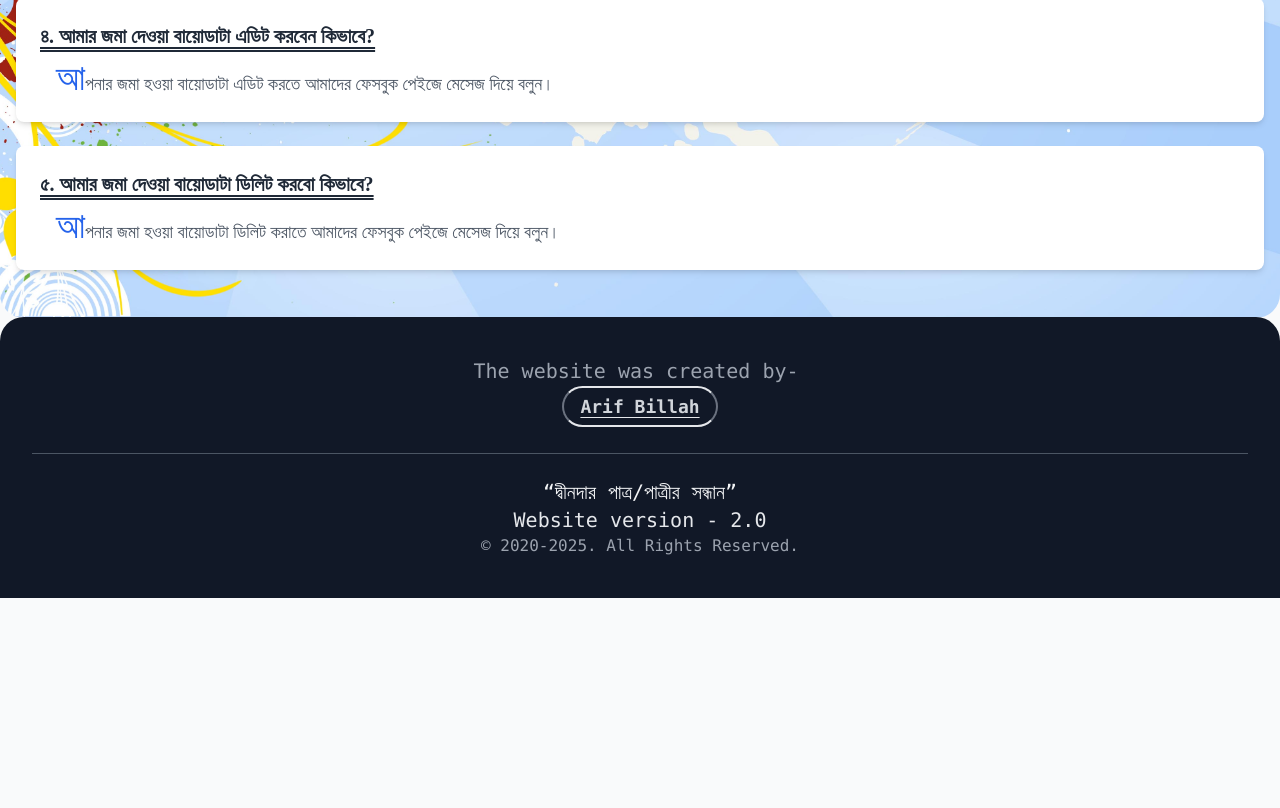
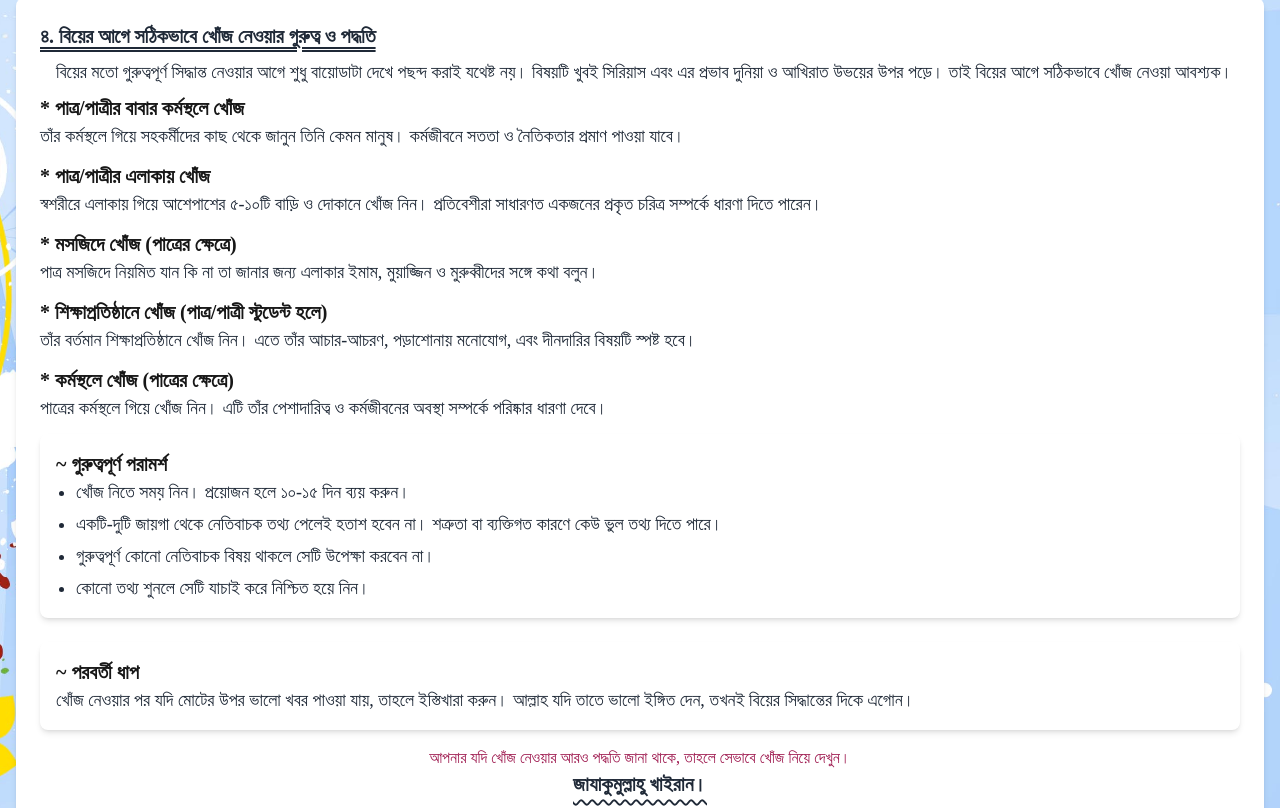
Before and after one commit to arifbillah0156/Dindar-Patro-Patrir-Shondhan-V2, a Next.js app: page /guide in a window 1280 px wide. Shown: the part 920-1728 px from the top of the page. Before the commit the page ends 1518 px from the top, so only its background shows below. Built offline with nearby package versions, Linux system fonts and the light colour scheme; a web font is replaced by a local one.

Commit message:
edit54da45saf

```diff
--- a/app/guide/guideSection.jsx
+++ b/app/guide/guideSection.jsx
@@ -4,7 +4,7 @@ export default function GuideSection({ header, text }) {
       <h2 className="text-xl font-semibold text-gray-800 mb-2 underline decoration-double underline-offset-4">
         {header}
       </h2>
-      <p className="text-gray-600 text-lg first-letter:text-4xl first-letter:text-blue-600 indent-4">
+      <p className="text-gray-700 text-lg first-letter:text-4xl first-letter:text-blue-600 indent-4">
         {text}
       </p>
     </section>
--- a/app/guide/page.jsx
+++ b/app/guide/page.jsx
@@ -1,6 +1,44 @@
 "use client";
 import GuideSection from "./guideSection";
 export default function Guide() {
+  const steps = [
+    {
+      id: 1,
+      title: "পাত্র/পাত্রীর বাবার কর্মস্থলে খোঁজ",
+      description:
+        "তাঁর কর্মস্থলে গিয়ে সহকর্মীদের কাছ থেকে জানুন তিনি কেমন মানুষ। কর্মজীবনে সততা ও নৈতিকতার প্রমাণ পাওয়া যাবে।",
+    },
+    {
+      id: 2,
+      title: "পাত্র/পাত্রীর এলাকায় খোঁজ",
+      description:
+        "স্বশরীরে এলাকায় গিয়ে আশেপাশের ৫-১০টি বাড়ি ও দোকানে খোঁজ নিন। প্রতিবেশীরা সাধারণত একজনের প্রকৃত চরিত্র সম্পর্কে ধারণা দিতে পারেন।",
+    },
+    {
+      id: 3,
+      title: "মসজিদে খোঁজ (পাত্রের ক্ষেত্রে)",
+      description:
+        "পাত্র মসজিদে নিয়মিত যান কি না তা জানার জন্য এলাকার ইমাম, মুয়াজ্জিন ও মুরুব্বীদের সঙ্গে কথা বলুন।",
+    },
+    {
+      id: 4,
+      title: "শিক্ষাপ্রতিষ্ঠানে খোঁজ (পাত্র/পাত্রী স্টুডেন্ট হলে)",
+      description:
+        "তাঁর বর্তমান শিক্ষাপ্রতিষ্ঠানে খোঁজ নিন। এতে তাঁর আচার-আচরণ, পড়াশোনায় মনোযোগ, এবং দীনদারির বিষয়টি স্পষ্ট হবে।",
+    },
+    {
+      id: 5,
+      title: "কর্মস্থলে খোঁজ (পাত্রের ক্ষেত্রে)",
+      description:
+        "পাত্রের কর্মস্থলে গিয়ে খোঁজ নিন। এটি তাঁর পেশাদারিত্ব ও কর্মজীবনের অবস্থা সম্পর্কে পরিষ্কার ধারণা দেবে।",
+    },
+  ];
+  const tips = [
+    "খোঁজ নিতে সময় নিন। প্রয়োজন হলে ১০-১৫ দিন ব্যয় করুন।",
+    "একটি-দুটি জায়গা থেকে নেতিবাচক তথ্য পেলেই হতাশ হবেন না। শত্রুতা বা ব্যক্তিগত কারণে কেউ ভুল তথ্য দিতে পারে।",
+    "গুরুত্বপূর্ণ কোনো নেতিবাচক বিষয় থাকলে সেটি উপেক্ষা করবেন না।",
+    "কোনো তথ্য শুনলে সেটি যাচাই করে নিশ্চিত হয়ে নিন।",
+  ];
   return (
     <div
       className="h-max w-[100%] bg-cover bg-center transition-all duration-1000 py-12 mb-[-41px] rounded-3xl"
@@ -19,7 +57,7 @@ export default function Guide() {
       <main className="container mx-auto px-4">
         <GuideSection
           header="১. সতর্কতা:-"
-          text="কর্তৃপক্ষ কেবল পাত্র বা পাত্রীর কাছ থেকে বায়োডাটা সংগ্রহ করে এবং আগ্রহী পক্ষের মধ্যে পছন্দ অনুযায়ী বায়োডাটা সরবরাহ করে। তবে, বায়োডাটা যাচাই-বাছাই বা ভেরিফিকেশনের কোনো সুযোগ কর্তৃপক্ষের নেই। তাই আপনাদের প্রতি অনুরোধ, নিজ দায়িত্বে প্রয়োজনীয় যাচাই-বাছাই করে সিদ্ধান্ত নেবেন। কোনো ধরনের সমস্যা বা প্রতারণার শিকার হলে তার সম্পূর্ণ দায়ভার সংশ্লিষ্ট পক্ষের ওপর বর্তাবে। এক্ষেত্রে কর্তৃপক্ষ দুনিয়া বা আখিরাতে কোনোভাবেই দায়ী থাকবে না এবং কারো কাছে জবাবদিহি করতে বাধ্য নয়। এই শর্ত মেনে চলতে রাজি থাকলে তবেই আগ্রহী হন।"
+          text="কর্তৃপক্ষ কেবল পাত্র বা পাত্রীর কাছ থেকে বায়োডাটা সংগ্রহ করে এবং আগ্রহী পক্ষের মধ্যে পছন্দ অনুযায়ী বায়োডাটা সরবরাহ করে। তবে, বায়োডাটা যাচাই-বাছাই বা ভেরিফিকেশনের কোনো সুযোগ কর্তৃপক্ষের নেই। তাই আপনাদের প্রতি অনুরোধ, নিজ দায়িত্বে প্রয়োজনীয় যাচাই-বাছাই করে সিদ্ধান্ত নেবেন। আপনাদের অসাবধানতার কারনে কোনো ধরনের সমস্যা বা প্রতারণার শিকার হলে তার সম্পূর্ণ দায়ভার সংশ্লিষ্ট পক্ষের ওপর বর্তাবে। এক্ষেত্রে কর্তৃপক্ষ দুনিয়া বা আখিরাতে কোনোভাবেই দায়ী থাকবে না এবং কারো কাছে জবাবদিহি করতে বাধ্য নয়। এই শর্ত মেনে চলতে রাজি থাকলে তবেই আগ্রহী হন।"
         />{" "}
         <br />
         <GuideSection
@@ -64,14 +102,69 @@ export default function Guide() {
             <li>বিবাহকে সহজ করাই আমাদের মূল লক্ষ্য।</li>
           </ul>
         </section>{" "}
+        {/*  */}
+        {/*  */}
+        <br />
+        <div className="bg-white shadow-md rounded-lg p-6">
+          <h1 className="text-xl font-semibold text-gray-800 mb-2 underline decoration-double underline-offset-4">
+            ৪. বিয়ের আগে সঠিকভাবে খোঁজ নেওয়ার গুরুত্ব ও পদ্ধতি
+          </h1>
+          <p className="text-gray-800 text-lg  indent-4">
+            বিয়ের মতো গুরুত্বপূর্ণ সিদ্ধান্ত নেওয়ার আগে শুধু বায়োডাটা দেখে পছন্দ
+            করাই যথেষ্ট নয়। বিষয়টি খুবই সিরিয়াস এবং এর প্রভাব দুনিয়া ও আখিরাত
+            উভয়ের উপর পড়ে। তাই বিয়ের আগে সঠিকভাবে খোঁজ নেওয়া আবশ্যক।
+          </p>
+          <div className="space-y-3 mt-2">
+            {steps.map((step) => (
+              <div key={step.id} className="bg-white">
+                <div>
+                  <h2 className="text-xl font-semibold">* {step.title}</h2>
+                  <p className="text-gray-800 text-lg">{step.description}</p>
+                </div>
+              </div>
+            ))}
+          </div>
+          <div className="shadow-md p-4 rounded-lg mt-3">
+            <h2 className="text-xl font-bold flex items-center gap-2">
+              ~ গুরুত্বপূর্ণ পরামর্শ
+            </h2>
+            <ul className="list-disc pl-5 space-y-1">
+              {tips.map((tip, index) => (
+                <li key={index} className="text-gray-800 text-lg">
+                  {tip}
+                </li>
+              ))}
+            </ul>
+          </div>{" "}
+          <br />
+          <div className=" shadow-md p-4 rounded-lg">
+            <h2 className="text-xl font-bold flex items-center gap-2">
+              ~ পরবর্তী ধাপ
+            </h2>
+            <p className="text-gray-800 text-lg">
+              খোঁজ নেওয়ার পর যদি মোটের উপর ভালো খবর পাওয়া যায়, তাহলে ইস্তিখারা
+              করুন। আল্লাহ যদি তাতে ভালো ইঙ্গিত দেন, তখনই বিয়ের সিদ্ধান্তের দিকে
+              এগোন।
+            </p>
+          </div>
+          <div className="text-center mt-4">
+            <p className="text-md text-pink-800">
+              আপনার যদি খোঁজ নেওয়ার আরও পদ্ধতি জানা থাকে, তাহলে সেভাবে খোঁজ নিয়ে
+              দেখুন।
+            </p>
+            <p className="text-xl underline underline-offset-8 decoration-wavy text-gray-800 font-semibold">
+              জাযাকুমুল্লাহু খাইরান।
+            </p>
+          </div>
+        </div>
         <br />
         <GuideSection
-          header="৪. আমার জমা দেওয়া বায়োডাটা এডিট করবেন কিভাবে?"
+          header="৫. আমার জমা দেওয়া বায়োডাটা এডিট করবেন কিভাবে?"
           text="আপনার জমা হওয়া বায়োডাটা এডিট করতে আমাদের ফেসবুক পেইজে মেসেজ দিয়ে বলুন।"
         />{" "}
         <br />
         <GuideSection
-          header="৫. আমার জমা দেওয়া বায়োডাটা ডিলিট করবো কিভাবে?"
+          header="৬. আমার জমা দেওয়া বায়োডাটা ডিলিট করবো কিভাবে?"
           text="আপনার জমা হওয়া বায়োডাটা ডিলিট করাতে আমাদের ফেসবুক পেইজে মেসেজ দিয়ে বলুন।"
         />
       </main>
```
